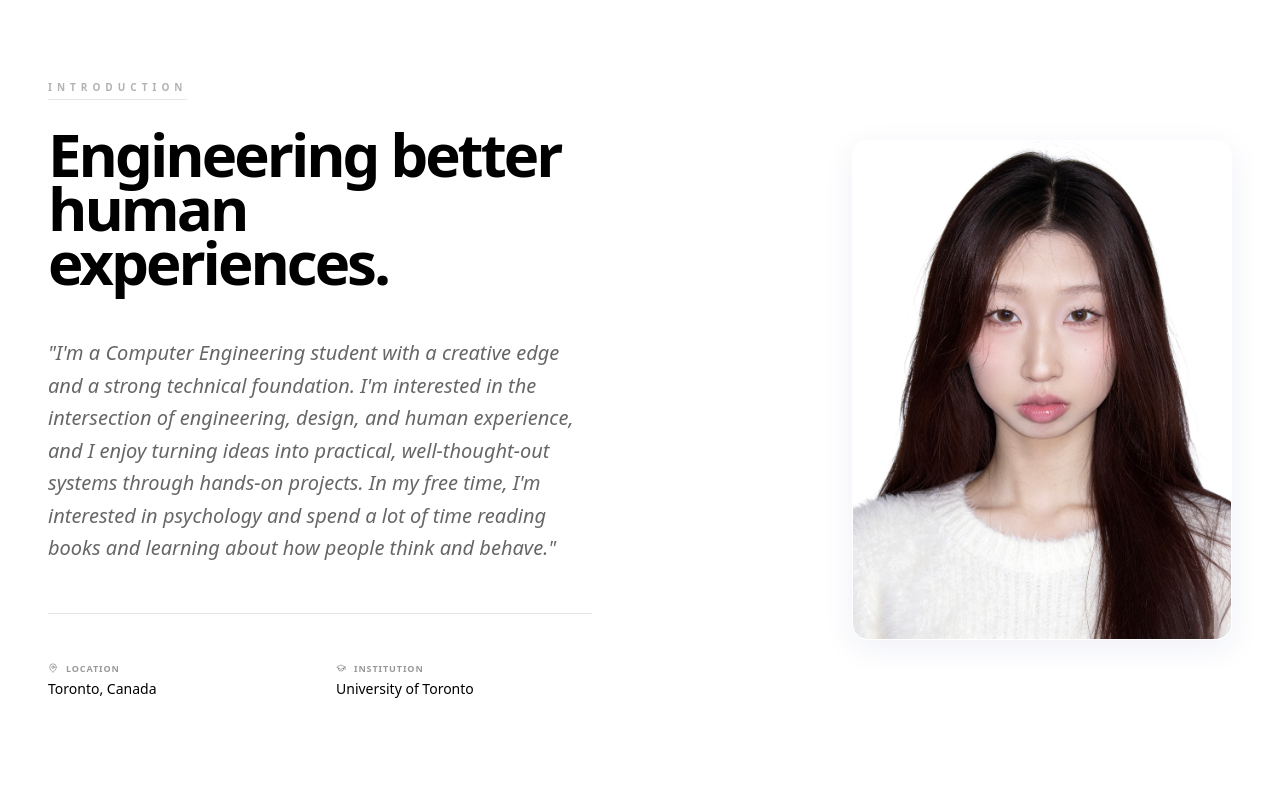
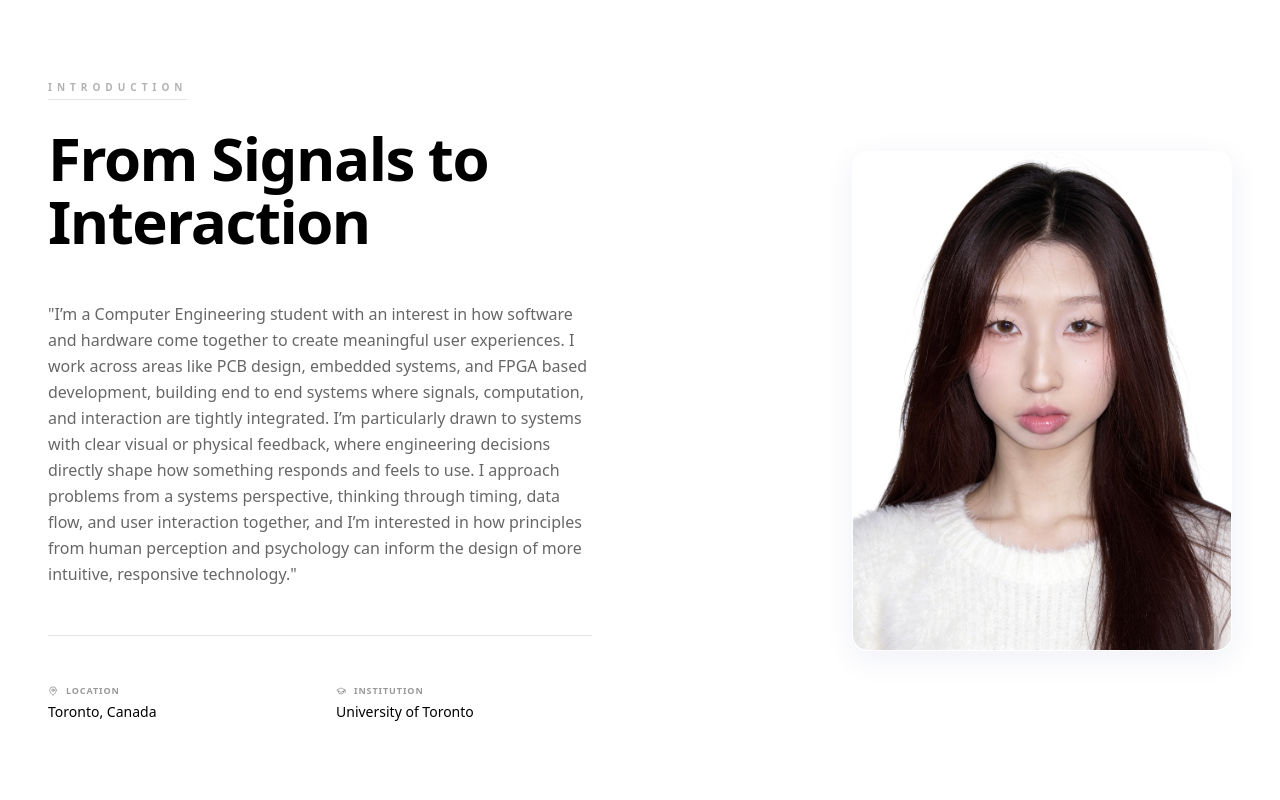
Before and after one commit to Connoer123/portfolio, a React (Vite) app: page / in a window 1280 px wide. Shown: the part 880-1680 px from the top of the page. Built offline with nearby package versions, Linux system fonts and the light colour scheme.

Commit message:
Refine about section typography and intro copy

```diff
--- a/src/App.jsx
+++ b/src/App.jsx
@@ -25,7 +25,7 @@ const DATA = {
     school: "University of Toronto",
     program: "Computer and Electrical Engineering",
     focus: "System Design Engineering, software",
-    bio: "I'm a Computer Engineering student with a creative edge and a strong technical foundation. I'm interested in the intersection of engineering, design, and human experience, and I enjoy turning ideas into practical, well-thought-out systems through hands-on projects. In my free time, I'm interested in psychology and spend a lot of time reading books and learning about how people think and behave."
+    bio: "I’m a Computer Engineering student with an interest in how software and hardware come together to create meaningful user experiences. I work across areas like PCB design, embedded systems, and FPGA based development, building end to end systems where signals, computation, and interaction are tightly integrated. I’m particularly drawn to systems with clear visual or physical feedback, where engineering decisions directly shape how something responds and feels to use. I approach problems from a systems perspective, thinking through timing, data flow, and user interaction together, and I’m interested in how principles from human perception and psychology can inform the design of more intuitive, responsive technology."
   },
   projects: [
     {
@@ -182,7 +182,6 @@ export default function Portfolio() {
   return (
     <div className="bg-white text-black min-h-screen font-sans selection:bg-black selection:text-white overflow-x-hidden">
 
-      {/* STICKY BLURRED NAVIGATION BAR */}
       <AnimatePresence>
         {isSceneLoaded && (
           <motion.nav
@@ -190,7 +189,6 @@ export default function Portfolio() {
             animate={{ opacity: 1, y: 0 }}
             className="fixed top-0 left-0 w-full px-12 py-6 flex justify-between items-center z-[100] backdrop-blur-md bg-white/60 border-b border-black/5"
           >
-            {/* LOGO "C" + NAME BLEND */}
             <button
               onClick={() => window.scrollTo({ top: 0, behavior: 'smooth' })}
               className="cursor-pointer flex items-center gap-1 group"
@@ -215,8 +213,11 @@ export default function Portfolio() {
       </AnimatePresence>
 
       <main>
-        {/* HERO SECTION */}
-        <motion.section style={{ opacity: heroOpacity, scale: heroScale }} id="hero" className="relative h-screen flex flex-col items-center justify-center text-center">
+        <motion.section
+          style={{ opacity: heroOpacity, scale: heroScale }}
+          id="hero"
+          className="relative h-screen flex flex-col items-center justify-center text-center"
+        >
           <div className="absolute inset-0 z-0">
             <HeroScene onLoaded={() => setIsSceneLoaded(true)} />
           </div>
@@ -240,17 +241,16 @@ export default function Portfolio() {
           </AnimatePresence>
         </motion.section>
 
-        {/* ABOUT */}
         <section id="about" className="max-w-7xl mx-auto px-12 py-40 min-h-screen flex flex-col justify-center">
           <div className="grid grid-cols-1 lg:grid-cols-2 gap-24 items-center">
             <div className="order-2 lg:order-1">
               <h2 className="text-[10px] font-black tracking-[0.5em] uppercase text-black/30 mb-8 underline decoration-black/10 underline-offset-8">
                 Introduction
               </h2>
-              <h3 className="text-6xl font-bold tracking-tighter mb-12 leading-[0.9]">
-                Engineering better <br />human experiences.
+              <h3 className="text-6xl font-bold tracking-tight mb-12 leading-[1.05]">
+                From Signals to Interaction
               </h3>
-              <p className="text-xl text-black/60 leading-relaxed font-light mb-12 max-w-xl italic">
+              <p className="text-base text-black/60 leading-relaxed font-light mb-12 max-w-xl">
                 "{DATA.about.bio}"
               </p>
 
@@ -282,7 +282,6 @@ export default function Portfolio() {
           </div>
         </section>
 
-        {/* PROJECTS SECTION */}
         <section id="projects" className="py-40 bg-neutral-50 relative overflow-hidden">
           <div className="max-w-7xl mx-auto px-12 mb-20 flex justify-between items-center">
             <h2 className="text-5xl font-bold tracking-tighter uppercase">Projects</h2>
@@ -323,13 +322,17 @@ export default function Portfolio() {
                       </h3>
                       <div className="flex flex-wrap gap-2 opacity-0 group-hover:opacity-100 transition-opacity duration-500">
                         {proj.skills.map(s => (
-                                <span key={s} className="text-[8px] font-bold border border-black/10 px-2 py-1 rounded-full uppercase tracking-tighter">{s}</span>
+                          <span key={s} className="text-[8px] font-bold border border-black/10 px-2 py-1 rounded-full uppercase tracking-tighter">
+                            {s}
+                          </span>
                         ))}
                       </div>
                     </div>
 
                     <div className="pt-4 border-t border-black/5">
-                        <span className="text-[9px] font-black uppercase tracking-[0.2em] text-black/40 group-hover:text-black transition-colors">View Project Details →</span>
+                      <span className="text-[9px] font-black uppercase tracking-[0.2em] text-black/40 group-hover:text-black transition-colors">
+                        View Project Details →
+                      </span>
                     </div>
                   </motion.div>
                 );
@@ -338,7 +341,6 @@ export default function Portfolio() {
           </div>
         </section>
 
-        {/* CONTACT */}
         <section id="contact" className="max-w-7xl mx-auto px-12 py-48">
           <div className="grid grid-cols-1 lg:grid-cols-2 gap-32">
             <div>
@@ -372,7 +374,6 @@ export default function Portfolio() {
         </section>
       </main>
 
-      {/* MINIMALIST FOOTER - 2026 */}
       <footer className="w-full py-16 px-12 border-t border-black/5 bg-white">
         <div className="max-w-7xl mx-auto flex flex-col md:flex-row justify-between items-center gap-8">
           <p className="text-[9px] font-bold tracking-[0.3em] uppercase text-black/40">
@@ -417,10 +418,14 @@ function ProjectModal({ project, onClose }) {
 
   return (
     <motion.div
-      initial={{ opacity: 0 }} animate={{ opacity: 1 }} exit={{ opacity: 0 }}
+      initial={{ opacity: 0 }}
+      animate={{ opacity: 1 }}
+      exit={{ opacity: 0 }}
       className="fixed inset-0 z-[2000] bg-white overflow-y-auto p-12 md:p-24"
     >
-      <button onClick={onClose} className="fixed top-12 right-12 hover:rotate-90 transition-transform z-10"><X size={48} /></button>
+      <button onClick={onClose} className="fixed top-12 right-12 hover:rotate-90 transition-transform z-10">
+        <X size={48} />
+      </button>
 
       <div className="max-w-5xl mx-auto">
         <span className="text-[10px] font-bold tracking-[0.4em] uppercase text-black/30 mb-4 block">{project.year}</span>
@@ -449,8 +454,12 @@ function ProjectModal({ project, onClose }) {
 
           {media.length > 1 && (
             <div className="absolute inset-0 flex items-center justify-between px-6 pointer-events-none">
-              <button onClick={prevMedia} className="p-4 bg-white/90 rounded-full shadow-lg hover:bg-black hover:text-white transition-colors pointer-events-auto"><ChevronLeft size={24} /></button>
-              <button onClick={nextMedia} className="p-4 bg-white/90 rounded-full shadow-lg hover:bg-black hover:text-white transition-colors pointer-events-auto"><ChevronRight size={24} /></button>
+              <button onClick={prevMedia} className="p-4 bg-white/90 rounded-full shadow-lg hover:bg-black hover:text-white transition-colors pointer-events-auto">
+                <ChevronLeft size={24} />
+              </button>
+              <button onClick={nextMedia} className="p-4 bg-white/90 rounded-full shadow-lg hover:bg-black hover:text-white transition-colors pointer-events-auto">
+                <ChevronRight size={24} />
+              </button>
             </div>
           )}
         </div>
@@ -486,7 +495,9 @@ function ProjectModal({ project, onClose }) {
               <h4 className="text-[10px] font-black tracking-widest uppercase mb-8">Technologies</h4>
               <div className="flex flex-wrap gap-2">
                 {project.skills.map(s => (
-                  <span key={s} className="px-4 py-2 border border-black/10 rounded-full text-[9px] font-bold uppercase">{s}</span>
+                  <span key={s} className="px-4 py-2 border border-black/10 rounded-full text-[9px] font-bold uppercase">
+                    {s}
+                  </span>
                 ))}
               </div>
             </AppleGlass>
```
Lines whose indentation alone changed are shown as unchanged.
